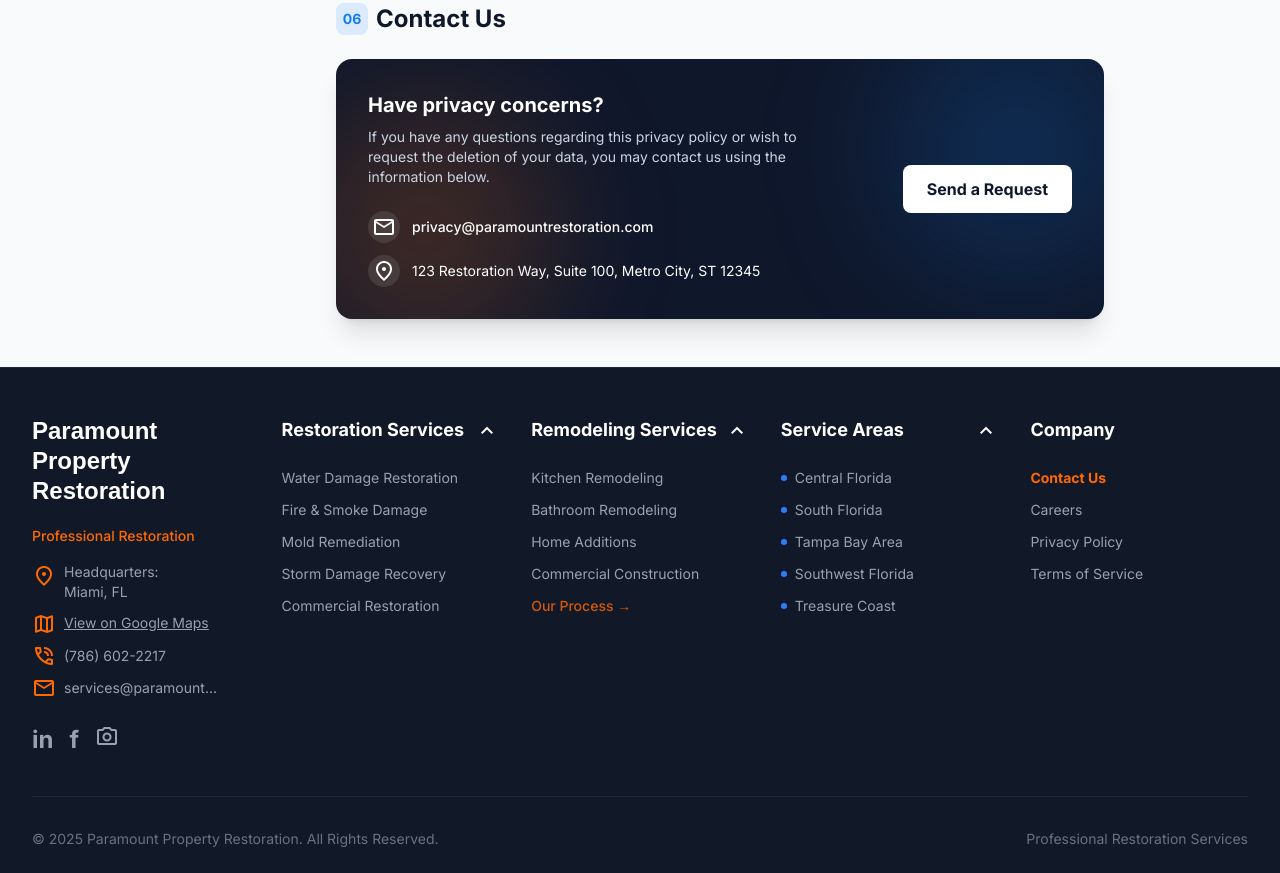
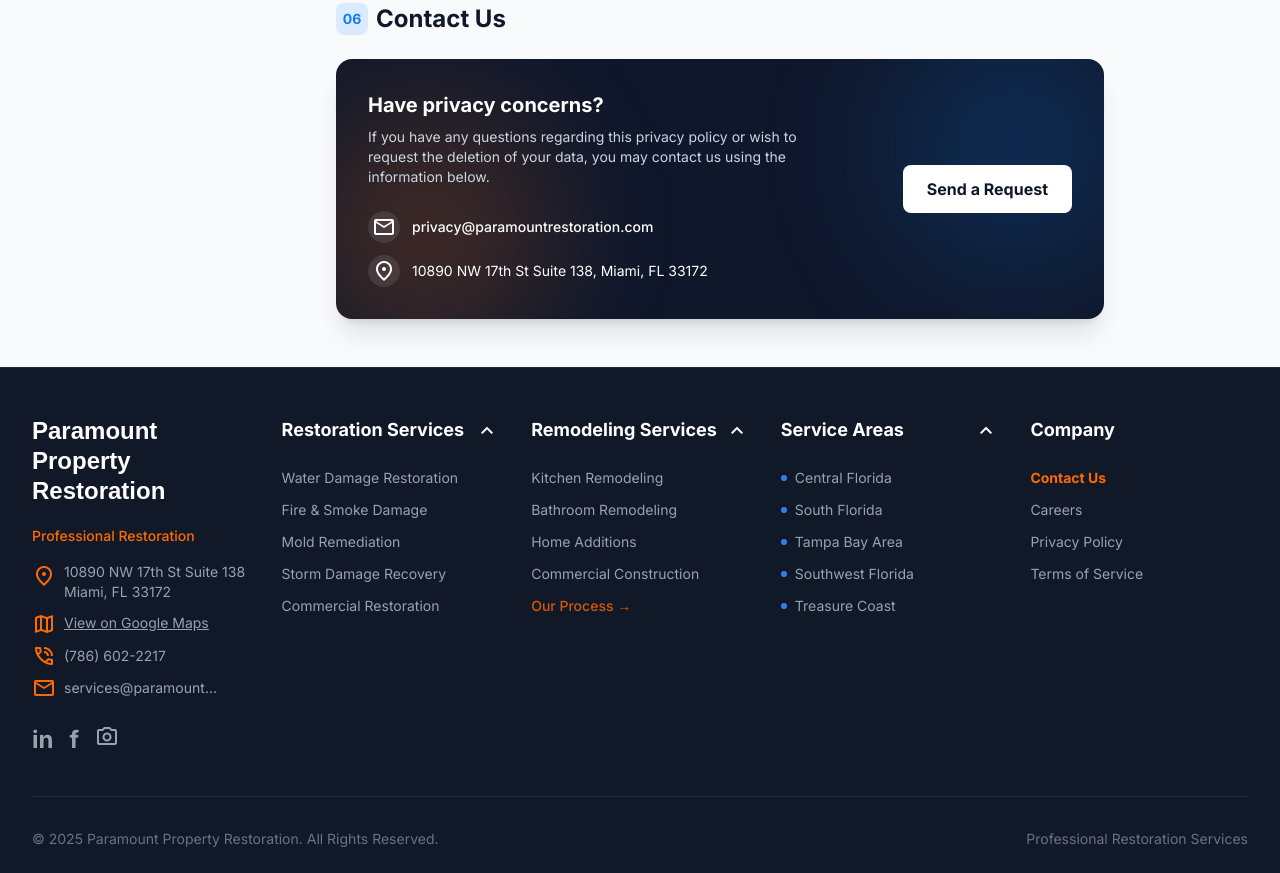
Before and after one commit to germur/ppr-3.0, an Astro site: page /privacy-policy in a window 1280 px wide. Shown: the part 2331-3204 px from the top of the page. Built offline with nearby package versions, Linux system fonts and the light colour scheme; Astro itself is replaced by a stand-in of ours.

Commit message:
Update physical address to 10890 NW 17th St Suite 138, Miami, FL 33172

```diff
--- a/src/components/common/Footer.astro
+++ b/src/components/common/Footer.astro
@@ -21,7 +21,7 @@
                     <div class="flex flex-col gap-2">
                         <div class="flex items-start gap-2">
                             <span class="material-symbols-outlined text-orange-500 text-[20px] mt-0.5">location_on</span>
-                            <span>Headquarters:<br/>Miami, FL</span>
+                            <span>10890 NW 17th St Suite 138<br/>Miami, FL 33172</span>
                         </div>
                         <div class="flex items-center gap-2">
                              <span class="material-symbols-outlined text-orange-500 text-[20px] mt-0.5">map</span>
--- a/src/pages/contact.astro
+++ b/src/pages/contact.astro
@@ -30,6 +30,9 @@
         ],
         "address": {
           "@type": "PostalAddress",
+          "streetAddress": "10890 NW 17th St Suite 138",
+          "addressLocality": "Miami",
+          "postalCode": "33172",
           "addressRegion": "FL",
           "addressCountry": "US"
         },
@@ -248,7 +251,7 @@
                                     </div>
                                     <div>
                                         <p class="text-xs font-bold text-[#94a3b8] uppercase tracking-wide mb-1">Corporate Office</p>
-                                        <p class="text-[#1e293b] dark:text-[#e2e8f0] font-medium">Headquarters<br/>Miami, FL<br/>Serving All South Florida</p>
+                                        <p class="text-[#1e293b] dark:text-[#e2e8f0] font-medium">10890 NW 17th St Suite 138<br/>Miami, FL 33172</p>
                                     </div>
                                 </div>
                                 <div class="flex items-start gap-4">
--- a/src/pages/privacy-policy.astro
+++ b/src/pages/privacy-policy.astro
@@ -266,7 +266,7 @@
                                                 <div class="flex h-8 w-8 items-center justify-center rounded-full bg-white/10 backdrop-blur">
                                                     <span class="material-symbols-outlined text-sm">location_on</span>
                                                 </div>
-                                                <span class="text-sm">123 Restoration Way, Suite 100, Metro City, ST 12345</span>
+                                                <span class="text-sm">10890 NW 17th St Suite 138, Miami, FL 33172</span>
                                             </div>
                                         </div>
                                     </div>
--- a/src/pages/terms-of-service.astro
+++ b/src/pages/terms-of-service.astro
@@ -203,7 +203,7 @@
                                 </div>
                                 <div class="flex items-center gap-2 text-sm font-medium text-slate-800 dark:text-slate-200">
                                     <span class="material-symbols-outlined text-[#137fec] text-[20px]">location_on</span>
-                                    <span>Miami, FL Headquarters</span>
+                                    <span>10890 NW 17th St Suite 138, Miami, FL 33172</span>
                                 </div>
                             </div>
                         </div>
```
